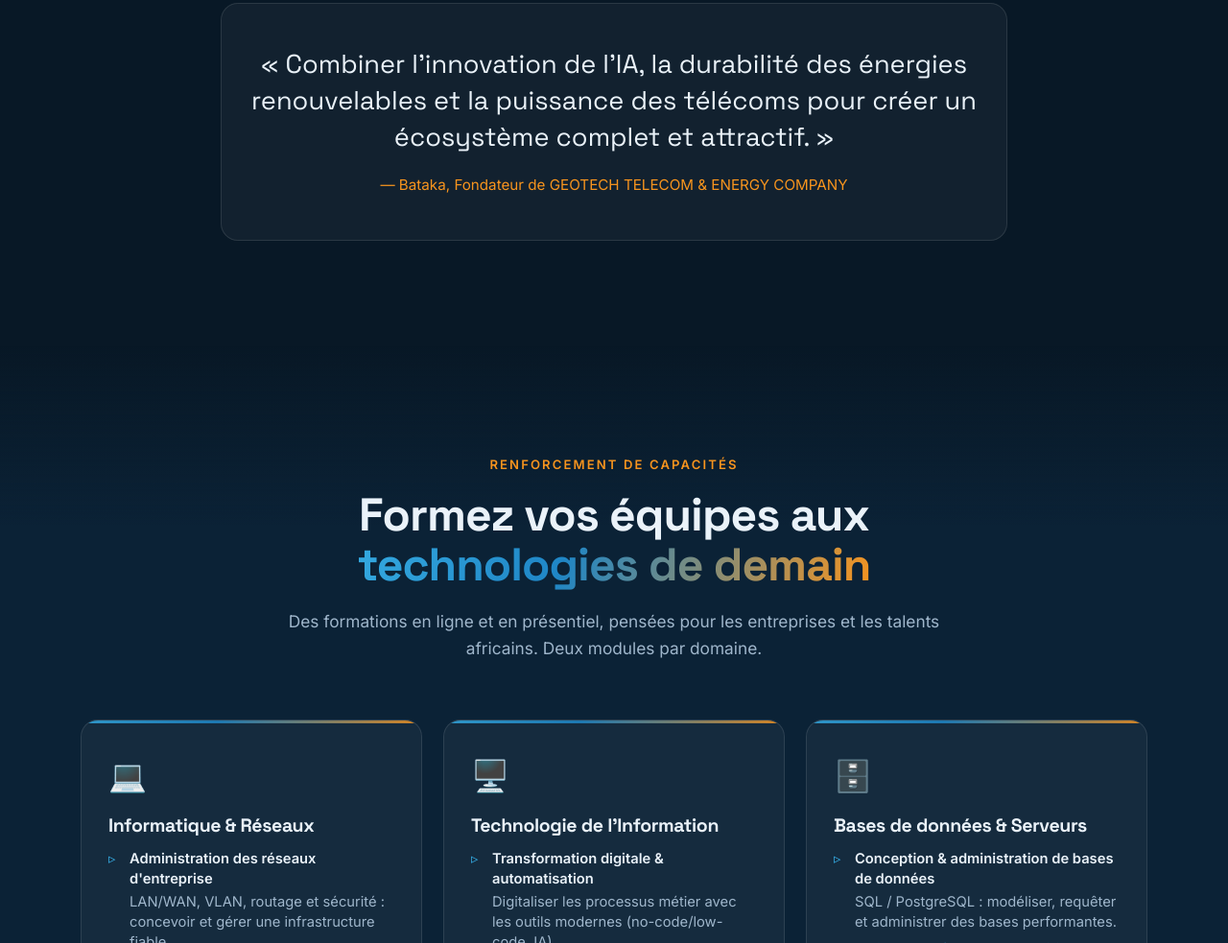
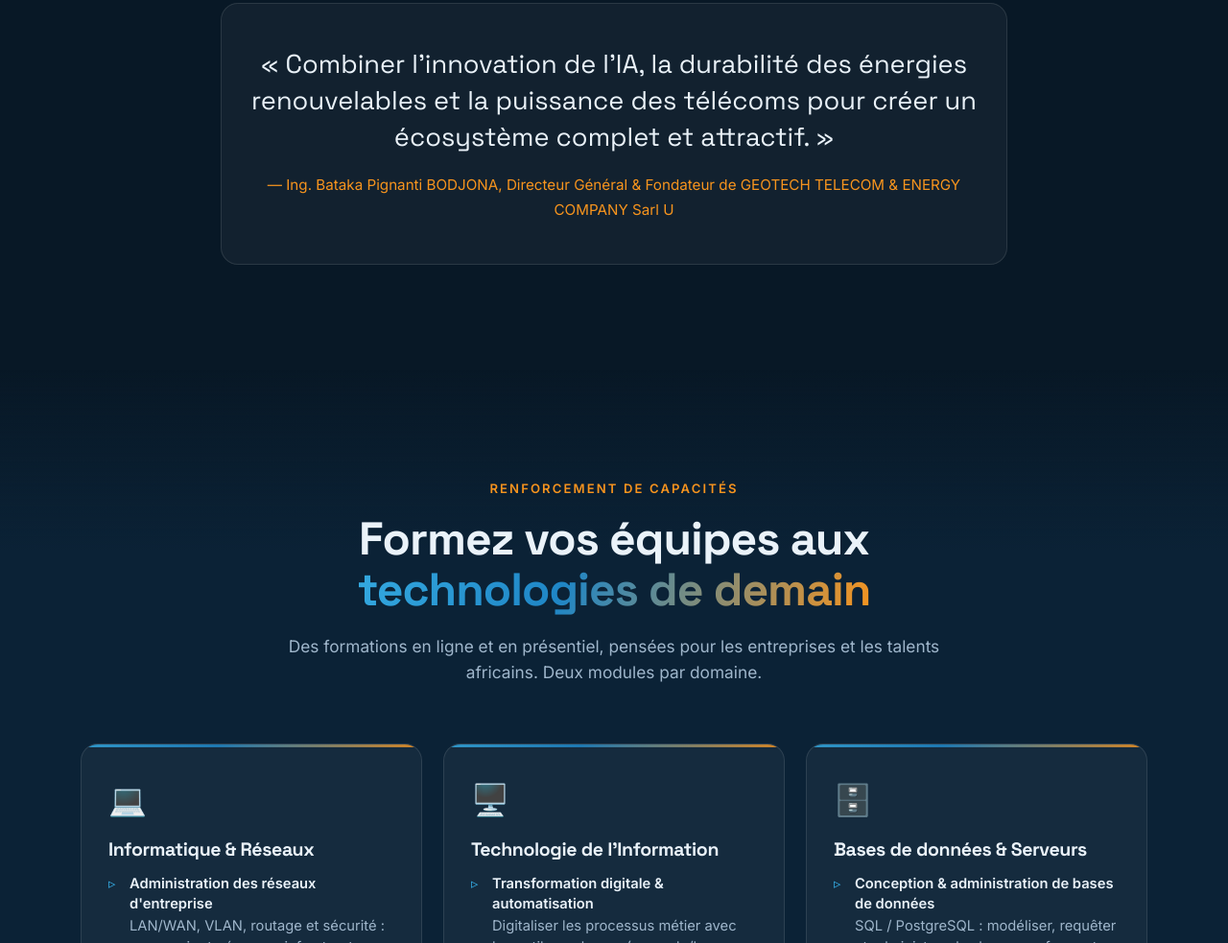
Before and after one commit to dgtecsarlu/geotech-site, a plain HTML site: page index.html in a window 1280 px wide. Shown: the part 4202-5185 px from the top of the page at 96% size. Drawn offline with Linux system fonts and the light colour scheme.

Commit message:
Citation vision : signature complete du Directeur General

```diff
--- a/index.html
+++ b/index.html
@@ -148,7 +148,7 @@
       </div>
       <div class="quote reveal">
         <p>« Combiner l'innovation de l'IA, la durabilité des énergies renouvelables et la puissance des télécoms pour créer un écosystème complet et attractif. »</p>
-        <span>— Bataka, Fondateur de GEOTECH TELECOM &amp; ENERGY COMPANY</span>
+        <span>— Ing. Bataka Pignanti BODJONA, Directeur Général &amp; Fondateur de GEOTECH TELECOM &amp; ENERGY COMPANY Sarl U</span>
       </div>
     </div>
   </section>
```
